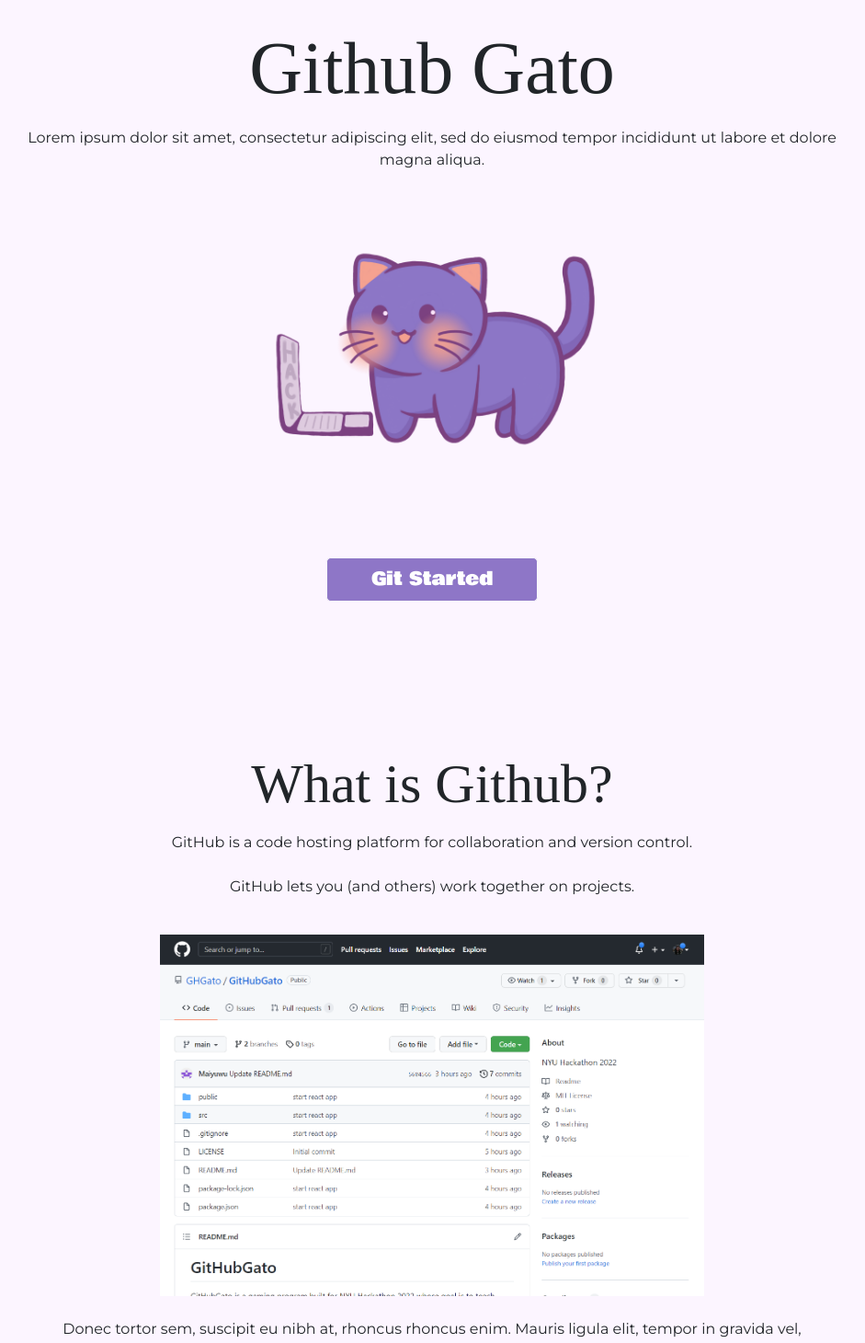
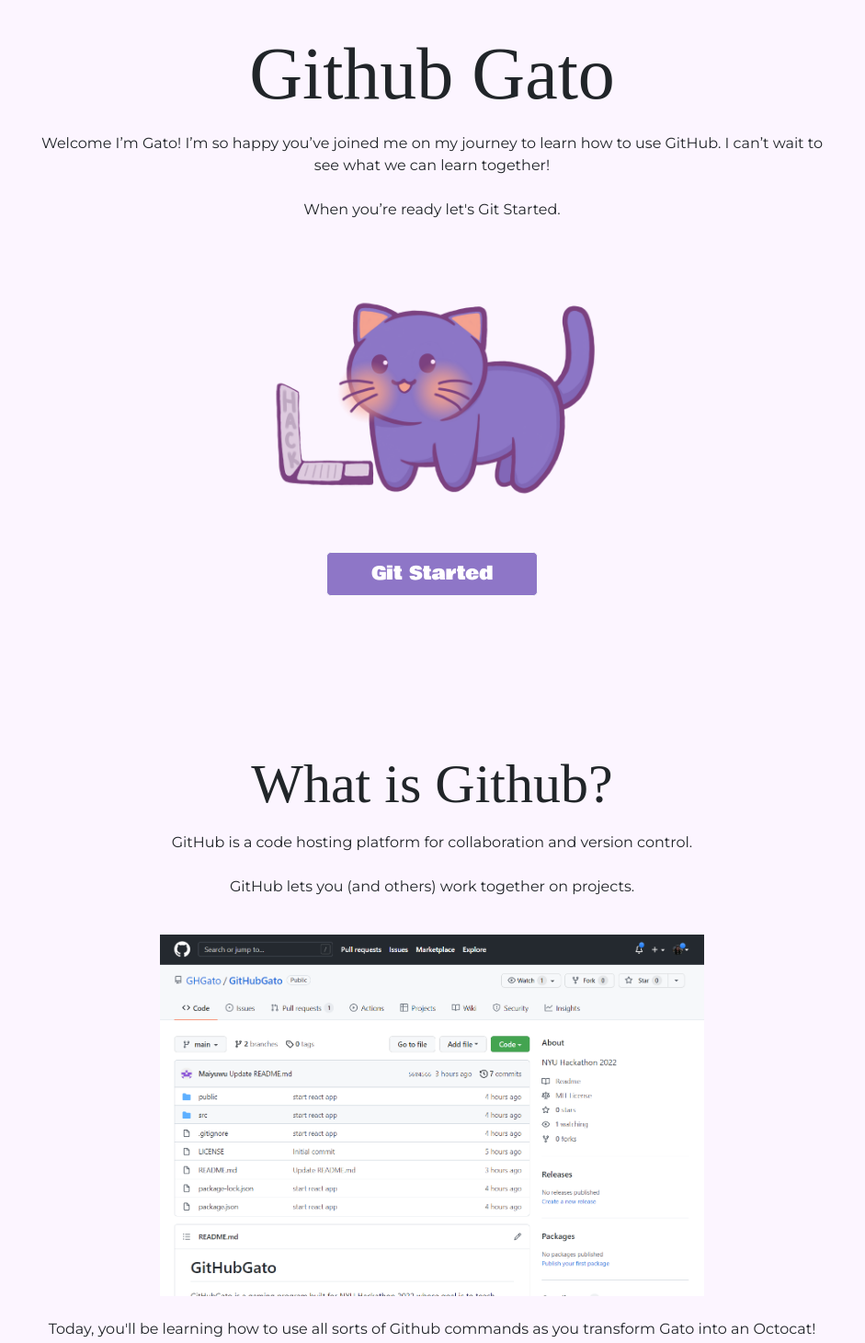
Before and after one commit to GHGato/GitHubGato, a React (Create React App) app: page / in a window 1280 px wide. Shown: the part 40-1500 px from the top of the page at 92% size, without its empty margins (170-1111 px from the left). Built offline with nearby package versions, Linux system fonts and the light colour scheme; a web font is replaced by a local one.

Commit message:
add text to landing

```diff
--- a/src/pages/Landing.js
+++ b/src/pages/Landing.js
@@ -12,7 +12,8 @@
       <div className="main">
         <div className="start p-5">
           <h1 className="start-title text-center">Github Gato</h1>
-          <p className="text-center">Lorem ipsum dolor sit amet, consectetur adipiscing elit, sed do eiusmod tempor incididunt ut labore et dolore magna aliqua.</p>
+          <p className="text-center">Welcome I’m Gato! I’m so happy you’ve joined me on my journey to learn how to use GitHub. I can’t wait to see what we can learn together!
+          <br/><br/>When you’re ready let's Git Started. </p>
           <img src={GhGato} alt="Github Gato" className="ghgato img-fluid"/>
           <HashLink smooth to="/#info">
             <Button variant="light" size="lg" className="start-button px-5">Git Started</Button>
@@ -24,7 +25,7 @@
           <p className="text-center">GitHub is a code hosting platform for collaboration and version control.
             <br/><br/>GitHub lets you (and others) work together on projects.</p>
           <img src={GhSc} alt="Github repository" className="info-pic1 my-3" />
-          <p className="text-center">Donec tortor sem, suscipit eu nibh at, rhoncus rhoncus enim. Mauris ligula elit, tempor in gravida vel, dignissim tincidunt ipsum. Etiam justo est, consequat ac vestibulum rutrum, accumsan at lacus.</p>
+          <p className="text-center">Today, you'll be learning how to use all sorts of Github commands as you transform Gato into an Octocat!</p>
           <img src={Octocat} alt="Octocat" className="info-pic1 my-3 img-fluid" />
           <Link to="/clone">
             <Button variant="light" size="lg" className="start-button px-5">Git Cloning!</Button>
--- a/src/styles/Landing.css
+++ b/src/styles/Landing.css
@@ -60,6 +60,7 @@
 
 .ghgato {
   width: 30%;
+  margin-bottom: -5%;
 }
 
 .info {
--- a/src/styles/Landing.scss
+++ b/src/styles/Landing.scss
@@ -43,6 +43,7 @@
 
 .ghgato {
     width: 30%;
+    margin-bottom: -5%;
 }
 
 .info {
```
Also changed, not shown: 1 other file (tests, documents, lock files or other folders).
